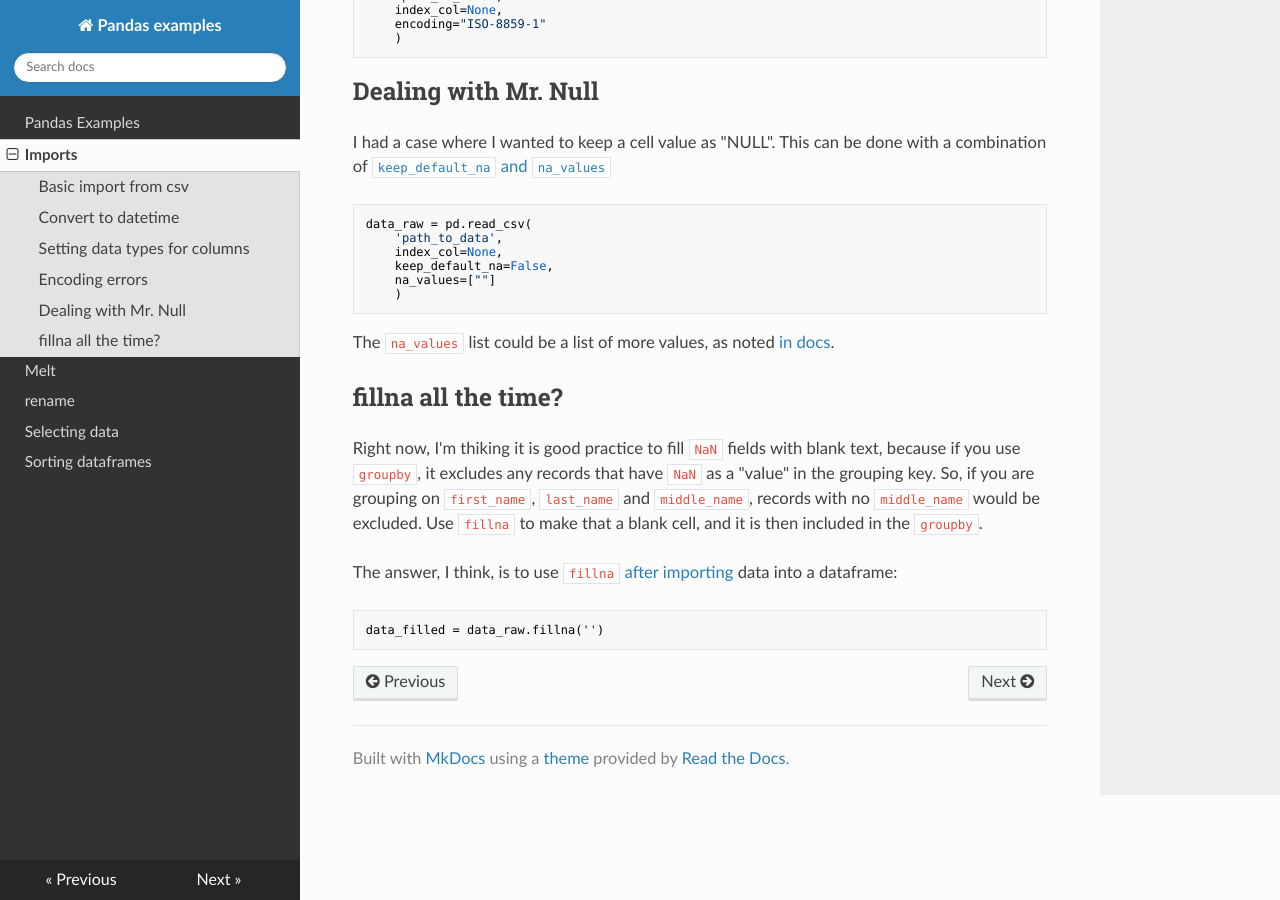
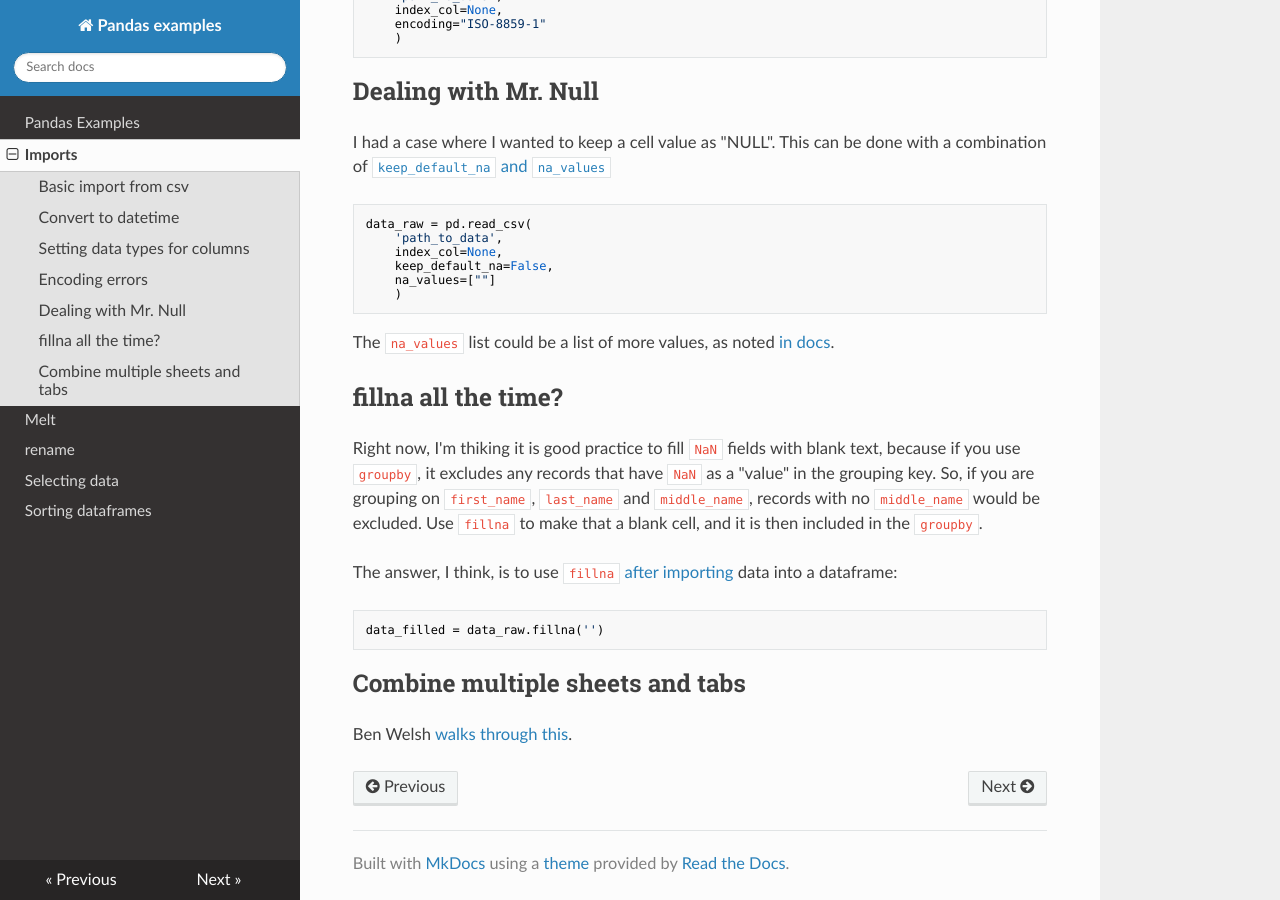
Before and after one commit to critmcdonald/pandas-examples, an MkDocs documentation site: the page built from docs/imports.md, in a window 1280 px wide and 900 px high, scrolled down 1105 px. Built offline with MkDocs 1.6.1, drawn with Linux system fonts in a browser that asks for light colours; nearby versions of some CDN libraries.

Commit message:
adding link to welsh notebook on combining workbooks

````diff
--- a/docs/imports.md
+++ b/docs/imports.md
@@ -74,3 +74,7 @@ The answer, I think, is to use `fillna` [after importing](http://pandas.pydata.o
 ``` python
 data_filled = data_raw.fillna('')
 ```
+
+## Combine multiple sheets and tabs
+
+Ben Welsh [walks through this](https://github.com/palewire/pandas-combine-workbooks-example/blob/master/pandas-combine-workbooks-example.ipynb).
````
